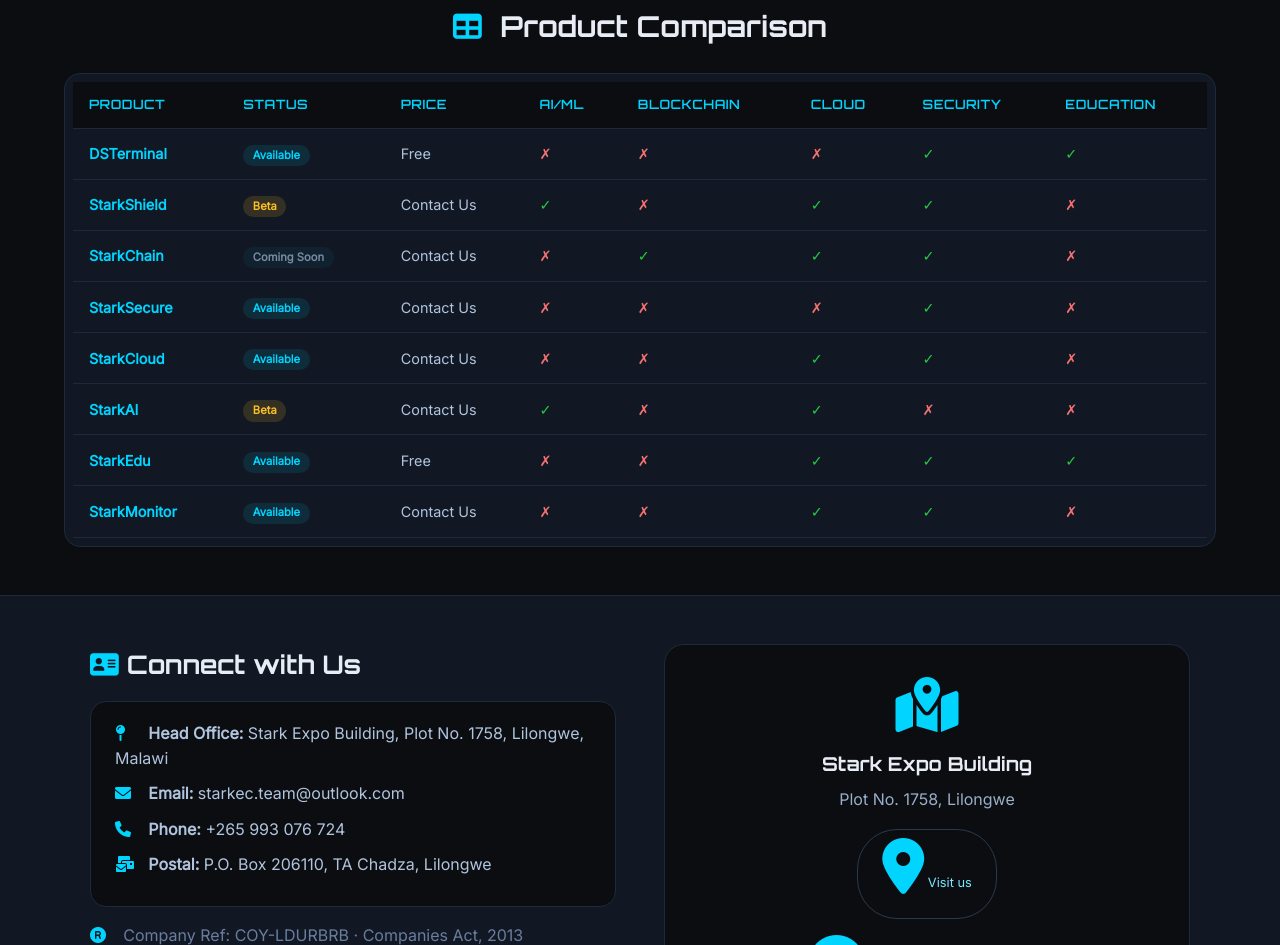
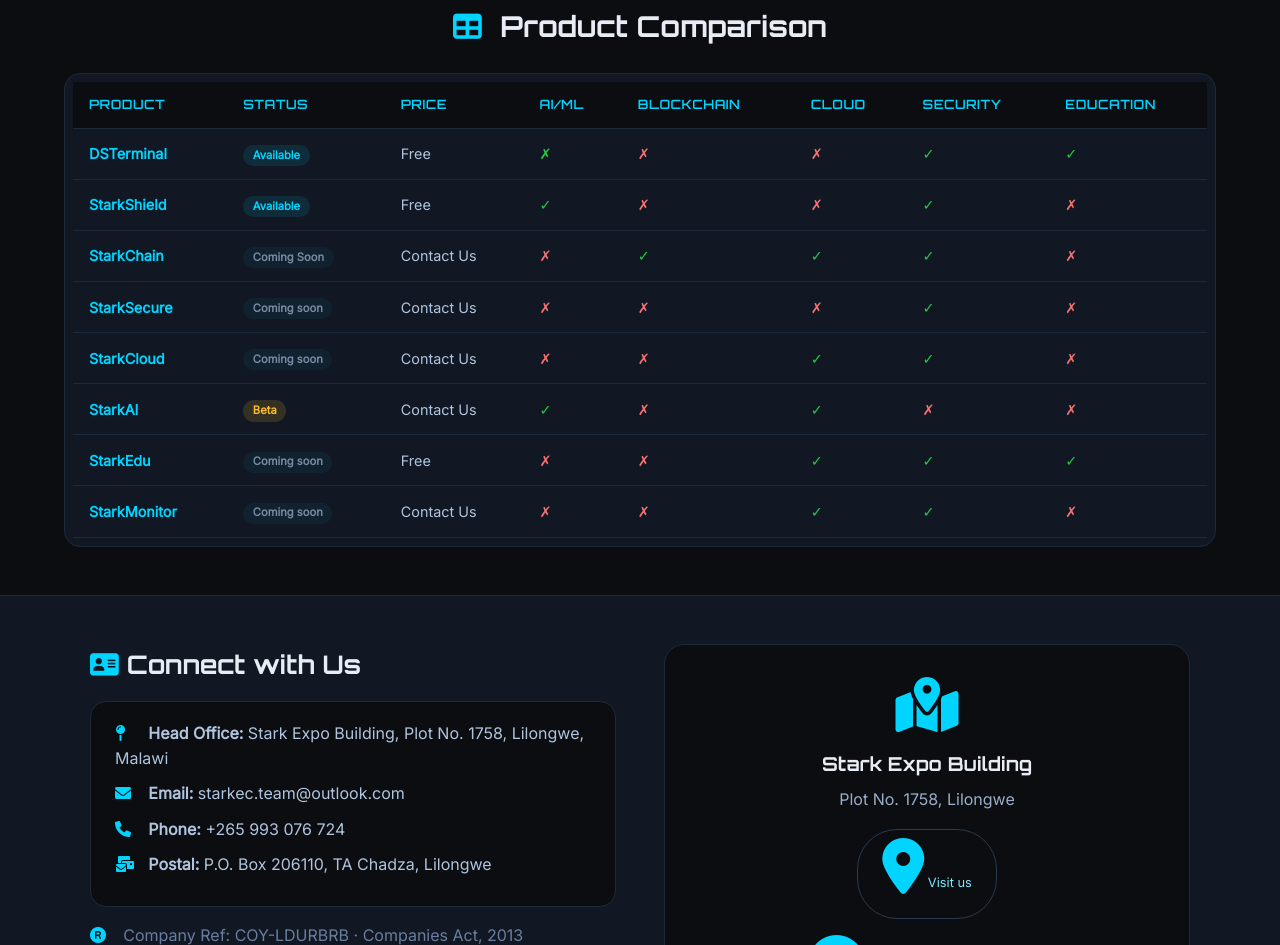
Before and after one commit to spinkwills-alt/starkpage, a plain HTML site: page products.html in a window 1280 px wide. Shown: the part 1962-2907 px from the top of the page. Drawn offline with Linux system fonts and the light colour scheme.

```diff
--- a/products.html
+++ b/products.html
@@ -788,7 +788,7 @@
     </div>
 
         <!-- Product 2: StarkShield -->
-        <div class="product-card" data-name="starkshield" data-status="beta" data-tags="new">
+        <div class="product-card" data-name="starkshield" data-status="available" data-tags="new">
             <span class="badge-new"><i class="fas fa-star"></i> NEW</span>
         <img
             src="imgs/icon.ico"
@@ -847,7 +847,7 @@
         </div>
 
         <!-- Product 7: StarkEdu -->
-        <div class="product-card" data-name="starkedu" data-status="available">
+        <div class="product-card" data-name="starkedu" data-status="coming">
             <div class="icon-wrapper"><i class="fas fa-graduation-cap"></i></div>
             <h3>StarkEdu</h3>
             <p>Digital education platform with cybersecurity training modules, virtual labs, and certification prep.</p>
@@ -857,7 +857,7 @@
         </div>
 
         <!-- Product 8: StarkMonitor -->
-        <div class="product-card" data-name="starkmonitor" data-status="available">
+        <div class="product-card" data-name="starkmonitor" data-status="coming">
             <div class="icon-wrapper"><i class="fas fa-eye"></i></div>
             <h3>StarkMonitor</h3>
             <p>Network and infrastructure monitoring suite with real-time alerts, performance metrics, and predictive maintenance.</p>
@@ -890,7 +890,7 @@
                         <td class="product-name"><a href="product-dsterminal.html">DSTerminal</a></td>
                         <td><span class="feature-tag">Available</span></td>
                         <td>Free</td>
-                        <td><span class="cross">✗</span></td>
+                        <td><span class="check">✗</span></td>
                         <td><span class="cross">✗</span></td>
                         <td><span class="cross">✗</span></td>
                         <td><span class="check">✓</span></td>
@@ -898,11 +898,11 @@
                     </tr>
                     <tr>
                         <td class="product-name"><a href="product-starkshield.html">StarkShield</a></td>
-                        <td><span class="feature-tag beta">Beta</span></td>
-                        <td>Contact Us</td>
+                        <td><span class="feature-tag available">Available</span></td>
+                        <td>Free</td>
                         <td><span class="check">✓</span></td>
                         <td><span class="cross">✗</span></td>
-                        <td><span class="check">✓</span></td>
+                        <td><span class="cross">✗</span></td>
                         <td><span class="check">✓</span></td>
                         <td><span class="cross">✗</span></td>
                     </tr>
@@ -918,7 +918,7 @@
                     </tr>
                     <tr>
                         <td class="product-name"><a href="product-starksecure.html">StarkSecure</a></td>
-                        <td><span class="feature-tag">Available</span></td>
+                        <td><span class="feature-tag soon">Coming soon</span></td>
                         <td>Contact Us</td>
                         <td><span class="cross">✗</span></td>
                         <td><span class="cross">✗</span></td>
@@ -928,7 +928,7 @@
                     </tr>
                     <tr>
                         <td class="product-name"><a href="product-starkcloud.html">StarkCloud</a></td>
-                        <td><span class="feature-tag">Available</span></td>
+                        <td><span class="feature-tag soon">Coming soon</span></td>
                         <td>Contact Us</td>
                         <td><span class="cross">✗</span></td>
                         <td><span class="cross">✗</span></td>
@@ -948,7 +948,7 @@
                     </tr>
                     <tr>
                         <td class="product-name"><a href="product-starkedu.html">StarkEdu</a></td>
-                        <td><span class="feature-tag">Available</span></td>
+                        <td><span class="feature-tag soon">Coming soon</span></td>
                         <td>Free</td>
                         <td><span class="cross">✗</span></td>
                         <td><span class="cross">✗</span></td>
@@ -958,7 +958,7 @@
                     </tr>
                     <tr>
                         <td class="product-name"><a href="product-starkmonitor.html">StarkMonitor</a></td>
-                        <td><span class="feature-tag">Available</span></td>
+                        <td><span class="feature-tag soon">Coming soon</span></td>
                         <td>Contact Us</td>
                         <td><span class="cross">✗</span></td>
                         <td><span class="cross">✗</span></td>
```
